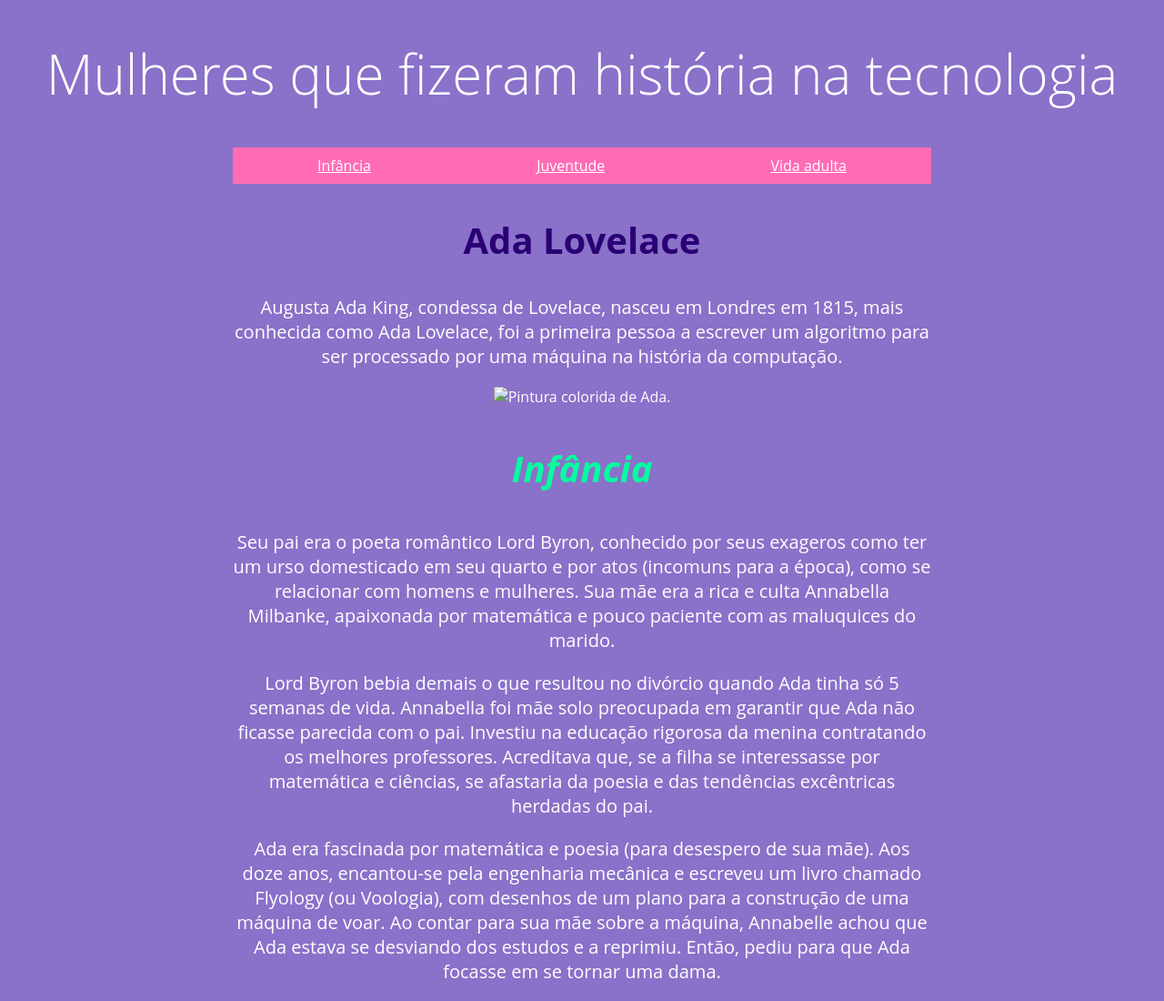
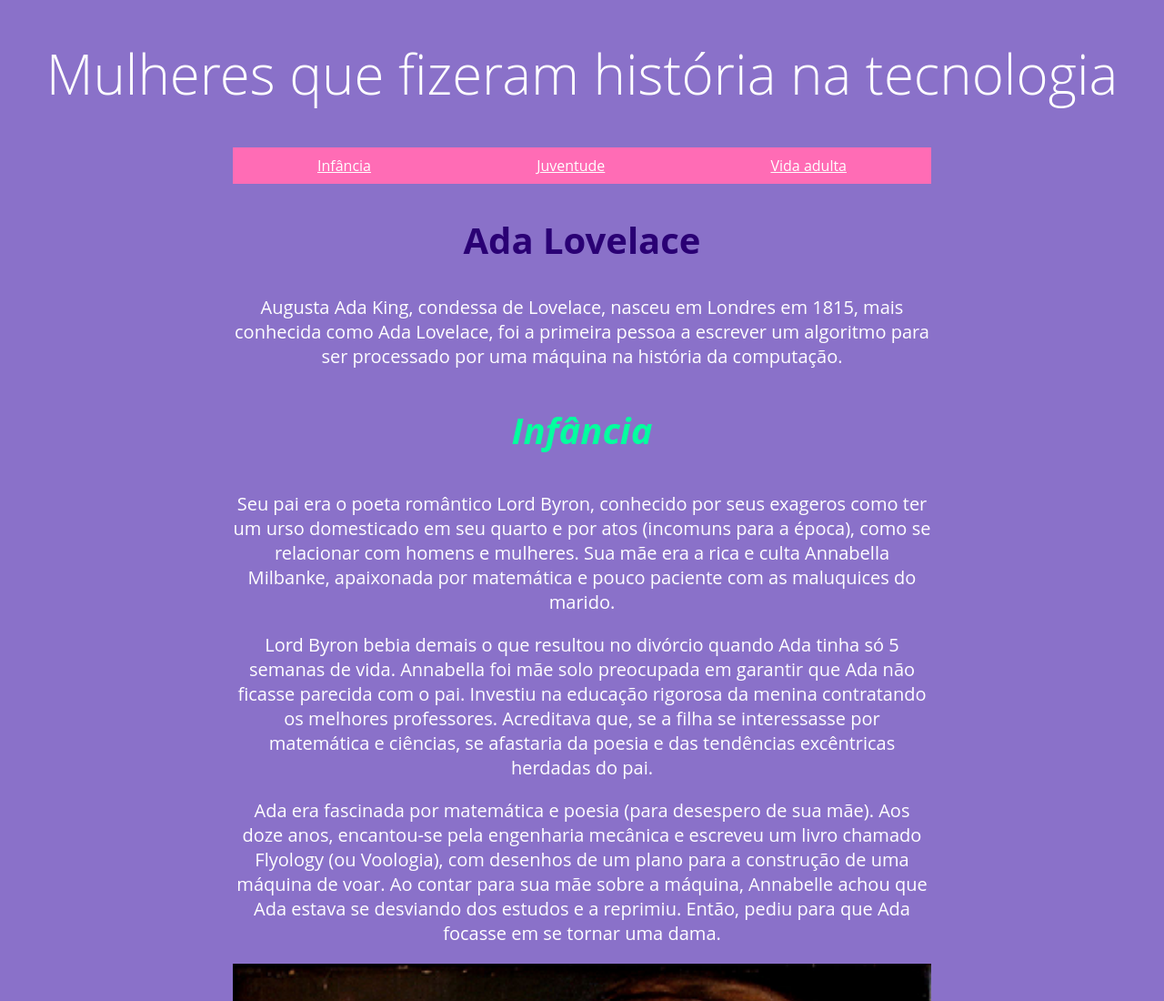
Before and after one commit to vanessaandre/siteada, a plain HTML site: page index.html in a window 1280 px wide. Shown: the top 1100 px of the page at 91% size. Drawn offline with Linux system fonts and the light colour scheme; files whose address does not match are found by name.

Commit message:
Update index.html

```diff
--- a/index.html
+++ b/index.html
@@ -27,7 +27,7 @@
         <h2>Ada Lovelace</h2>
         <p>Augusta Ada King, condessa de Lovelace, nasceu em Londres em 1815, mais conhecida como Ada Lovelace, foi a primeira pessoa a escrever um algoritmo para ser processado por uma máquina na história da computação.</p>
 
-        <img src="img/adaPintura.png" alt="Pintura colorida de Ada.">
+        <images src="images/adaPintura.png" alt="Pintura colorida de Ada.">
 
         <section id="infância">
           <h3 class="titulo-verde">Infância</h3>
```
